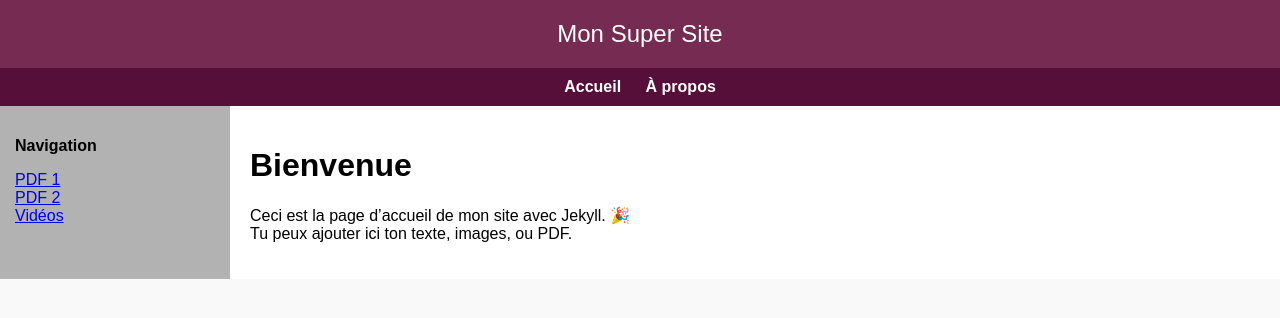
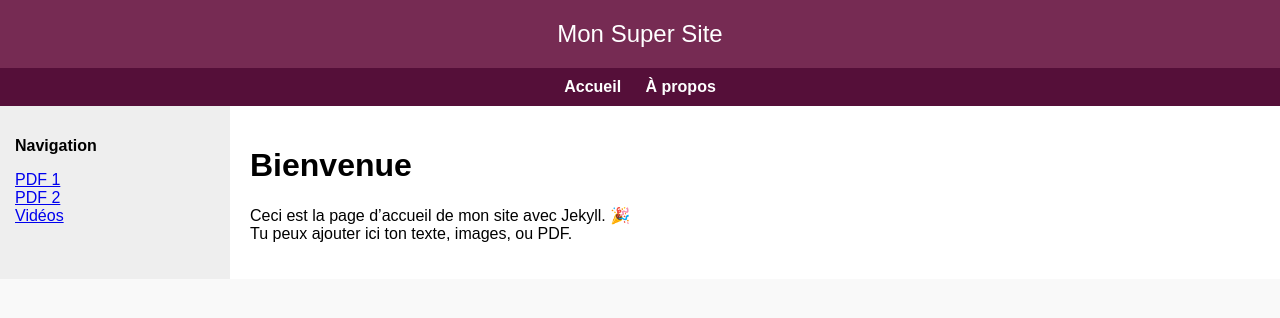
Before and after one commit to bdaire/bdaire.github.io, a Jekyll site: the page built from index.md, in a window 1280 px wide. Shown: the top 318 px of the page. Built offline with Jekyll 4.4.1, drawn with Linux system fonts in a browser that asks for light colours.

Commit message:
Update default.html

```diff
--- a/_layouts/default.html
+++ b/_layouts/default.html
@@ -9,7 +9,7 @@
     nav { background: #550f39; padding: 10px; text-align: center; }
     nav a { color: white; margin: 0 10px; text-decoration: none; font-weight: bold; }
     .container { display: flex; }
-    aside { width: 200px; background: #b2b2b2; padding: 15px; }
+    aside { width: 200px; background: #eee; padding: 15px; }
     main { flex: 1; padding: 20px; background: white; }
   </style>
 </head>
```
